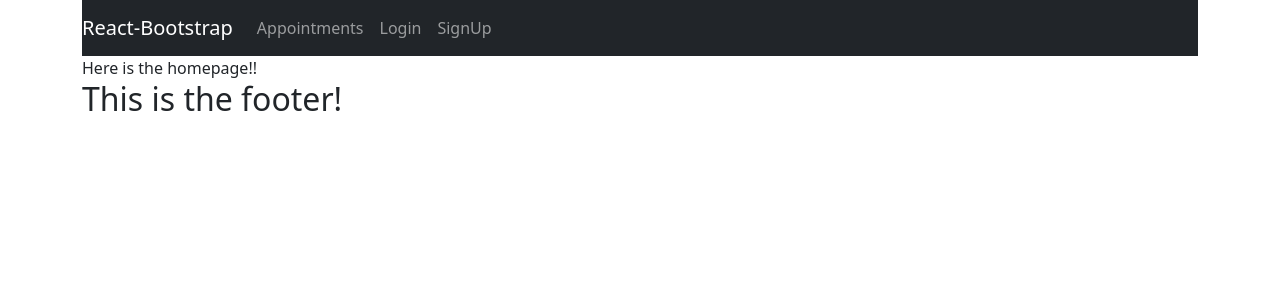
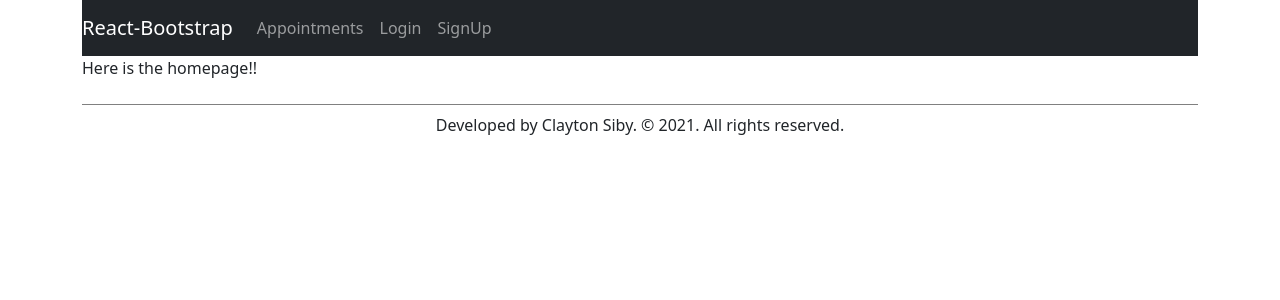
Before and after one commit to ClaytonSiby/the-gentleman-app, a React (Create React App) app: page / in a window 1280 px wide. Shown: the top 300 px of the page. Built offline with nearby package versions, Linux system fonts and the light colour scheme.

Commit message:
Fix footer and styles for it

```diff
--- /dev/null
+++ b/src/assets/scss/footer.module.scss
@@ -0,0 +1,3 @@
+.footerContainer {
+  border-top: 1px solid grey;
+}
--- a/src/components/Footer.js
+++ b/src/components/Footer.js
@@ -1,8 +1,9 @@
 import React from 'react';
+import styles from '../assets/scss/footer.module.scss';
 
 const Footer = () => (
-  <div className="p-0">
-    <h2>This is the footer!</h2>
+  <div className={`p-2 mt-4 text-center ${styles.footerContainer}`}>
+      <p>Developed by Clayton Siby. &copy; 2021. All rights reserved.</p>
   </div>
 );
 
```
